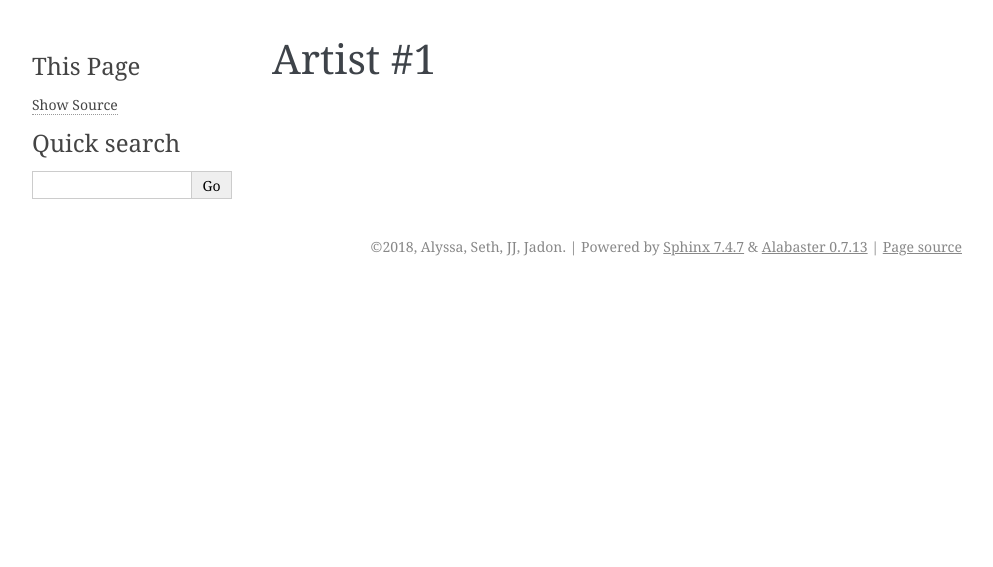
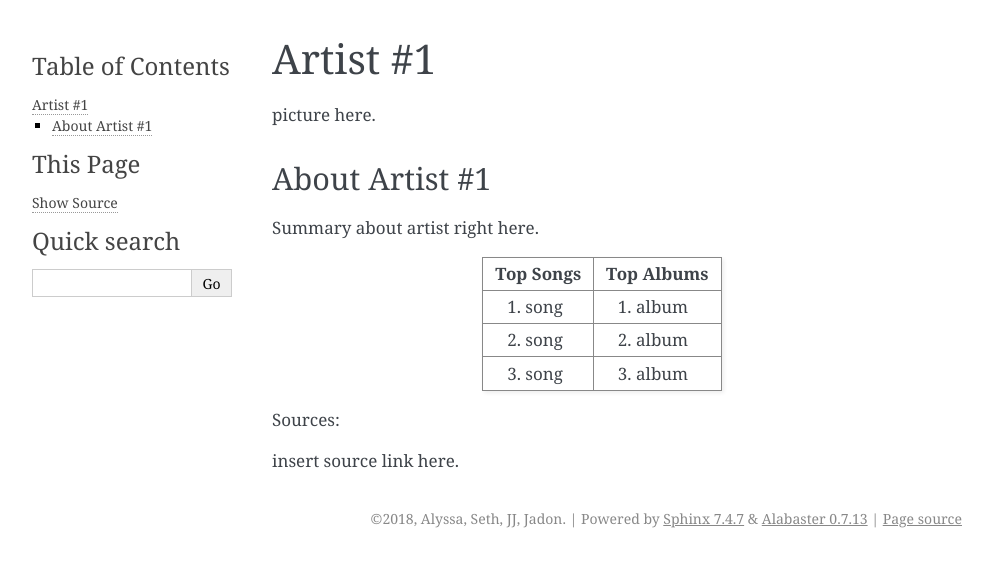
Before and after one commit to rahxki/final_project, a Sphinx documentation site: the page built from source/country/artist1/index.rst, in a window 1280 px wide. Shown: the top 567 px of the page, without its empty margins (148-1141 px from the left). Built offline with Sphinx 7.4.7, drawn with Linux system fonts in a browser that asks for light colours.

Commit message:
changes to organization of files. not finished.

```diff
--- a/source/country/artist1/index.rst
+++ b/source/country/artist1/index.rst
@@ -1,2 +1,21 @@
 Artist #1
 =========
+
+picture here.
+
+About Artist #1
+---------------
+
+Summary about artist right here.
+
+================= =================
+Top Songs            Top Albums
+================= =================
+1. song               1. album
+2. song               2. album
+3. song               3. album
+================= =================
+
+Sources:
+
+insert source link here.
--- a/source/country/artist4/index.rst
+++ b/source/country/artist4/index.rst
@@ -1,2 +1,2 @@
-Artist #4
-=========
+Country Artists
+===============
--- a/source/index.rst
+++ b/source/index.rst
@@ -11,7 +11,7 @@ Welcome to Final Project's documentation!
    :caption: Contents:
 
 
-
+   country/index
    country/artist1/index
    country/artist2/index
    country/artist3/index
```
Also changed, not shown: source/country/artist2/index.rst (+19 -0 lines), source/country/artist3/index.rst (+19 -0 lines), source/country/index.rst (added, +10 -0 lines).
